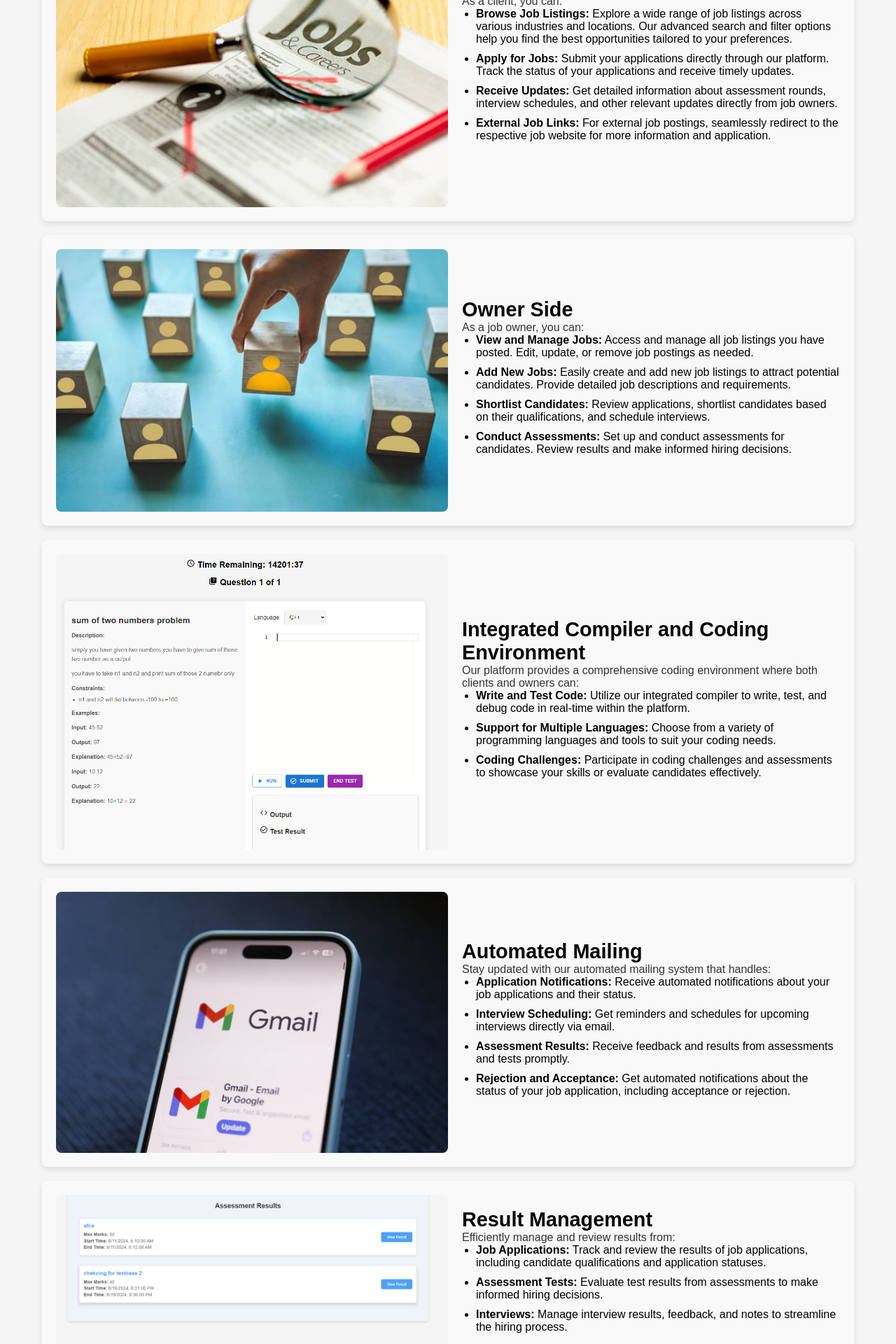
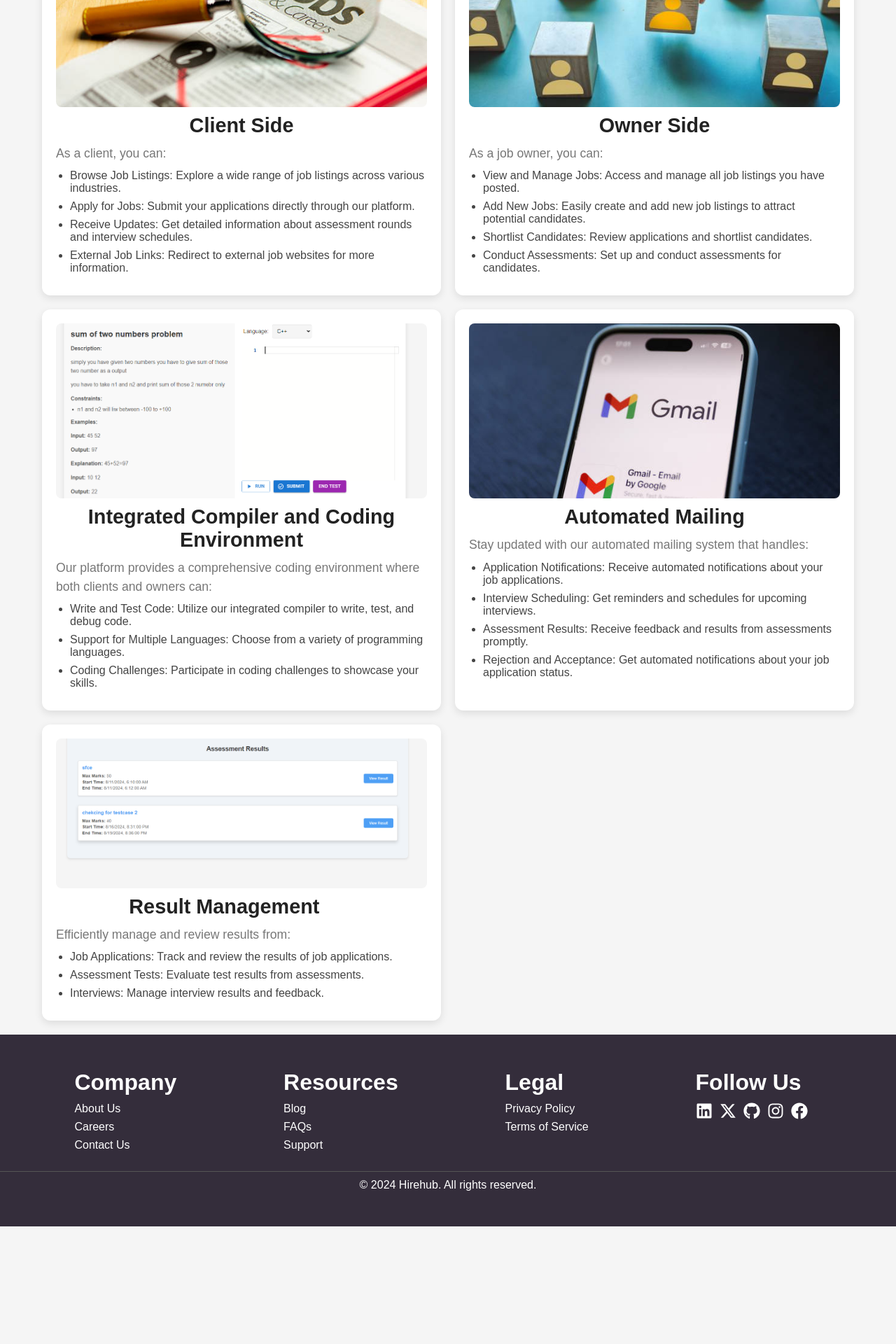
Before and after one commit to Yashgabani845/hiring-portal, a React (Create React App) app in the folder hiring-portal/: page /about in a window 1280 px wide. Shown: the part 380-2300 px from the top of the page at 70% size. After the commit the page ends 2132 px from the top, so only its background shows below. Built offline with nearby package versions, Linux system fonts and the light colour scheme.

Commit message:
Improved the css of about us page

```diff
--- a/hiring-portal/src/CSS/about.css
+++ b/hiring-portal/src/CSS/about.css
@@ -1,5 +1,3 @@
-/* about.css */
-
 .about-container {
   padding: 20px;
   max-width: 1200px;
@@ -12,77 +10,99 @@
 }
 
 .feature-section h1 {
-  font-size: 2.5rem;
+  font-size: 3.5rem;
+  font-weight: 700;
   margin-bottom: 10px;
+  color: #333;
 }
 
 .feature-section p {
-  font-size: 1.2rem;
+  font-size: 1.5rem;
   color: #555;
 }
 
 .features {
-  display: flex;
-  flex-direction: column;
+  display: grid;
+  grid-template-columns: repeat(2, 1fr);
   gap: 20px;
 }
 
 .feature {
-  background: #f9f9f9;
-  border-radius: 8px;
+  background: #ffffff;
+  border-radius: 12px;
   padding: 20px;
-  box-shadow: 0 4px 8px rgba(0, 0, 0, 0.1);
+  box-shadow: 0 4px 12px rgba(0, 0, 0, 0.1);
+  display: flex;
+  flex-direction: column;
+  align-items: flex-start;
+  transition: box-shadow 0.3s ease;
 }
 
-.feature-content {
-  display: flex;
-  align-items: center;
-  gap: 20px;
+.feature:hover {
+  box-shadow: 0 6px 15px rgba(0, 0, 0, 0.2);
 }
 
 .feature-image {
-  width: 50%;
-  height: 100%;
-
+  width: 100%;
+  height: auto;
+  max-height: 250px;
   border-radius: 8px;
+  object-fit: cover;
 }
 
 .feature-text {
-  flex: 1;
+  text-align: left;
 }
 
 .feature-text h2 {
   font-size: 1.8rem;
-  margin-top: 0;
+  margin: 10px 0;
+  text-align: center;
+  color: #222;
 }
 
 .feature-text p {
-  font-size: 1rem;
-  color: #333;
+  font-size: 1.1rem;
+  color: #777;
+  margin-bottom: 10px;
+  line-height: 1.5;
+  /* Increased line spacing */
 }
 
 .feature-text ul {
   list-style-type: disc;
   padding-left: 20px;
+  margin: 10px 0;
 }
 
 .feature-text ul li {
   font-size: 1rem;
-  margin-bottom: 10px;
+  margin-bottom: 8px;
+  color: #444;
 }
 
 @media (max-width: 768px) {
   .about-container {
-    padding: 0px;
+    padding: 10px;
   }
-  .feature {
-    padding: 10px 10px;
+
+  .features {
+    grid-template-columns: 1fr;
   }
-  .feature-content {
-    display: flex;
-    flex-direction: column;
+
+  .feature-section h1 {
+    font-size: 2.5rem;
   }
-  .feature-text h2{
-    text-align: center;
+
+  .feature-section p {
+    font-size: 1.2rem;
+  }
+
+  .feature-text h2 {
+    font-size: 1.5rem;
+  }
+
+  .feature-text p {
+    font-size: 1rem;
   }
 }
--- a/hiring-portal/src/Components/About.jsx
+++ b/hiring-portal/src/Components/About.jsx
@@ -7,6 +7,62 @@ import js1 from "../assests/js1.jpg";
 import email from "../assests/email.jpg";
 import result from "../assests/result.png";
 import compile from "../assests/compile1.png";
+
+const featureData = [
+  {
+    image: searchimage,
+    title: "Client Side",
+    description: "As a client, you can:",
+    listItems: [
+      "Browse Job Listings: Explore a wide range of job listings across various industries.",
+      "Apply for Jobs: Submit your applications directly through our platform.",
+      "Receive Updates: Get detailed information about assessment rounds and interview schedules.",
+      "External Job Links: Redirect to external job websites for more information."
+    ]
+  },
+  {
+    image: js1,
+    title: "Owner Side",
+    description: "As a job owner, you can:",
+    listItems: [
+      "View and Manage Jobs: Access and manage all job listings you have posted.",
+      "Add New Jobs: Easily create and add new job listings to attract potential candidates.",
+      "Shortlist Candidates: Review applications and shortlist candidates.",
+      "Conduct Assessments: Set up and conduct assessments for candidates."
+    ]
+  },
+  {
+    image: compile,
+    title: "Integrated Compiler and Coding Environment",
+    description: "Our platform provides a comprehensive coding environment where both clients and owners can:",
+    listItems: [
+      "Write and Test Code: Utilize our integrated compiler to write, test, and debug code.",
+      "Support for Multiple Languages: Choose from a variety of programming languages.",
+      "Coding Challenges: Participate in coding challenges to showcase your skills."
+    ]
+  },
+  {
+    image: email,
+    title: "Automated Mailing",
+    description: "Stay updated with our automated mailing system that handles:",
+    listItems: [
+      "Application Notifications: Receive automated notifications about your job applications.",
+      "Interview Scheduling: Get reminders and schedules for upcoming interviews.",
+      "Assessment Results: Receive feedback and results from assessments promptly.",
+      "Rejection and Acceptance: Get automated notifications about your job application status."
+    ]
+  },
+  {
+    image: result,
+    title: "Result Management",
+    description: "Efficiently manage and review results from:",
+    listItems: [
+      "Job Applications: Track and review the results of job applications.",
+      "Assessment Tests: Evaluate test results from assessments.",
+      "Interviews: Manage interview results and feedback."
+    ]
+  },
+];
 
 const About = () => {
   return (
@@ -19,169 +75,20 @@ const About = () => {
         </div>
 
         <div className="features">
-          <div className="feature">
-            <div className="feature-content">
-              <img
-                src={searchimage}
-                alt="Client Side"
-                className="feature-image"
-              />
+          {featureData.map((feature, index) => (
+            <div className="feature" key={index}>
+              <img src={feature.image} alt={feature.title} className="feature-image" />
               <div className="feature-text">
-                <h2>Client Side</h2>
-                <p>As a client, you can:</p>
+                <h2>{feature.title}</h2>
+                <p>{feature.description}</p>
                 <ul>
-                  <li>
-                    <strong>Browse Job Listings:</strong> Explore a wide range
-                    of job listings across various industries and locations. Our
-                    advanced search and filter options help you find the best
-                    opportunities tailored to your preferences.
-                  </li>
-                  <li>
-                    <strong>Apply for Jobs:</strong> Submit your applications
-                    directly through our platform. Track the status of your
-                    applications and receive timely updates.
-                  </li>
-                  <li>
-                    <strong>Receive Updates:</strong> Get detailed information
-                    about assessment rounds, interview schedules, and other
-                    relevant updates directly from job owners.
-                  </li>
-                  <li>
-                    <strong>External Job Links:</strong> For external job
-                    postings, seamlessly redirect to the respective job website
-                    for more information and application.
-                  </li>
+                  {feature.listItems.map((item, idx) => (
+                    <li key={idx}>{item}</li>
+                  ))}
                 </ul>
               </div>
             </div>
-          </div>
-
-          <div className="feature">
-            <div className="feature-content">
-              <img src={js1} alt="Owner Side" className="feature-image" />
-              <div className="feature-text">
-                <h2>Owner Side</h2>
-                <p>As a job owner, you can:</p>
-                <ul>
-                  <li>
-                    <strong>View and Manage Jobs:</strong> Access and manage all
-                    job listings you have posted. Edit, update, or remove job
-                    postings as needed.
-                  </li>
-                  <li>
-                    <strong>Add New Jobs:</strong> Easily create and add new job
-                    listings to attract potential candidates. Provide detailed
-                    job descriptions and requirements.
-                  </li>
-                  <li>
-                    <strong>Shortlist Candidates:</strong> Review applications,
-                    shortlist candidates based on their qualifications, and
-                    schedule interviews.
-                  </li>
-                  <li>
-                    <strong>Conduct Assessments:</strong> Set up and conduct
-                    assessments for candidates. Review results and make informed
-                    hiring decisions.
-                  </li>
-                </ul>
-              </div>
-            </div>
-          </div>
-
-          <div className="feature">
-            <div className="feature-content">
-              <img src={compile} alt="Compiler" className="feature-image" />
-              <div className="feature-text">
-                <h2>Integrated Compiler and Coding Environment</h2>
-                <p>
-                  Our platform provides a comprehensive coding environment where
-                  both clients and owners can:
-                </p>
-                <ul>
-                  <li>
-                    <strong>Write and Test Code:</strong> Utilize our integrated
-                    compiler to write, test, and debug code in real-time within
-                    the platform.
-                  </li>
-                  <li>
-                    <strong>Support for Multiple Languages:</strong> Choose from
-                    a variety of programming languages and tools to suit your
-                    coding needs.
-                  </li>
-                  <li>
-                    <strong>Coding Challenges:</strong> Participate in coding
-                    challenges and assessments to showcase your skills or
-                    evaluate candidates effectively.
-                  </li>
-                </ul>
-              </div>
-            </div>
-          </div>
-
-          <div className="feature">
-            <div className="feature-content">
-              <img
-                src={email}
-                alt="Automated Mailing"
-                className="feature-image"
-              />
-              <div className="feature-text">
-                <h2>Automated Mailing</h2>
-                <p>
-                  Stay updated with our automated mailing system that handles:
-                </p>
-                <ul>
-                  <li>
-                    <strong>Application Notifications:</strong> Receive
-                    automated notifications about your job applications and
-                    their status.
-                  </li>
-                  <li>
-                    <strong>Interview Scheduling:</strong> Get reminders and
-                    schedules for upcoming interviews directly via email.
-                  </li>
-                  <li>
-                    <strong>Assessment Results:</strong> Receive feedback and
-                    results from assessments and tests promptly.
-                  </li>
-                  <li>
-                    <strong>Rejection and Acceptance:</strong> Get automated
-                    notifications about the status of your job application,
-                    including acceptance or rejection.
-                  </li>
-                </ul>
-              </div>
-            </div>
-          </div>
-
-          <div className="feature">
-            <div className="feature-content">
-              <img
-                src={result}
-                alt="Result Management"
-                className="feature-image"
-              />
-              <div className="feature-text">
-                <h2>Result Management</h2>
-                <p>Efficiently manage and review results from:</p>
-                <ul>
-                  <li>
-                    <strong>Job Applications:</strong> Track and review the
-                    results of job applications, including candidate
-                    qualifications and application statuses.
-                  </li>
-                  <li>
-                    <strong>Assessment Tests:</strong> Evaluate test results
-                    from assessments to make informed hiring decisions.
-                  </li>
-                  <li>
-                    <strong>Interviews:</strong> Manage interview results,
-                    feedback, and notes to streamline the hiring process.
-                  </li>
-                </ul>
-              </div>
-            </div>
-          </div>
+          ))}
         </div>
       </div>
       <Footer />
```
Also changed, not shown: hiring-portal/src/App.js (+14 -14 lines), hiring-portal/src/Components/Navbar.jsx (+5 -7 lines), 1 other file (tests, documents, lock files or other folders).
